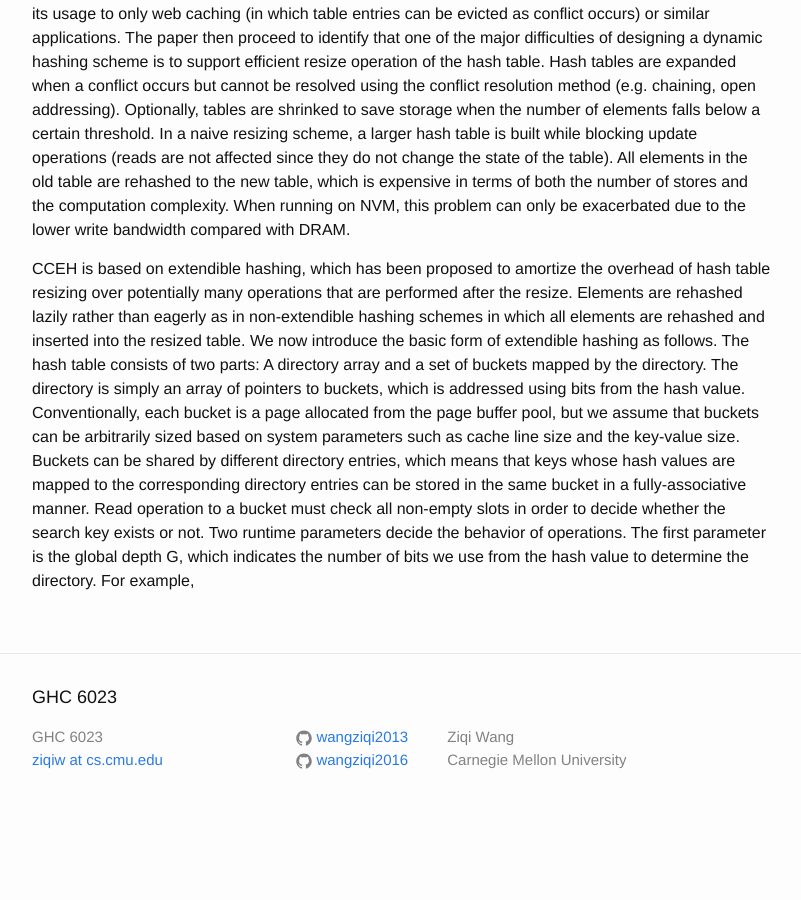
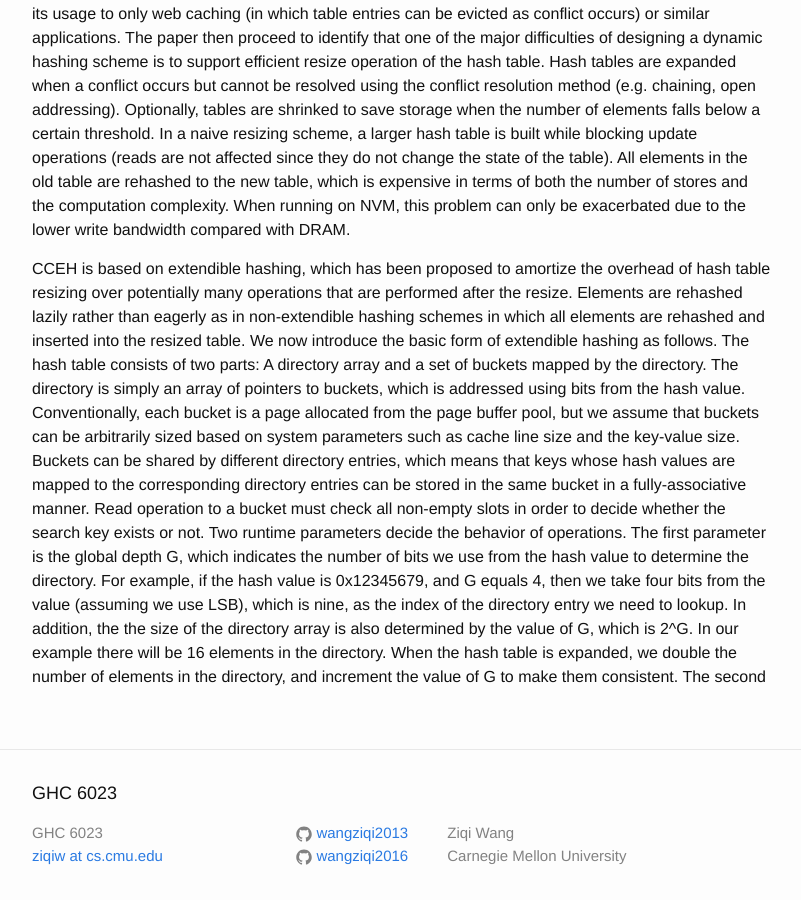
Before and after one commit to wangziqi2013/wangziqi2013.github.io, a Jekyll site: the page built from _posts/2019-12-06-cceh.markdown, in a window 1280 px wide and 900 px high, scrolled down 901 px. Shown: the whole window, without its empty margins (238-1039 px from the left). Built offline with Jekyll 4.4.1, drawn with Linux system fonts in a browser that asks for light colours; before the commit the page ends 1732 px from its top, so only the background shows below that.

Commit message:
Adding G

```diff
--- a/_posts/2019-12-06-cceh.markdown
+++ b/_posts/2019-12-06-cceh.markdown
@@ -51,4 +51,8 @@ entries, which means that keys whose hash values are mapped to the corresponding
 same bucket in a fully-associative manner. Read operation to a bucket must check all non-empty slots in order to decide
 whether the search key exists or not. Two runtime parameters decide the behavior of operations. The first parameter
 is the global depth G, which indicates the number of bits we use from the hash value to determine the directory. For
-example,
+example, if the hash value is 0x12345679, and G equals 4, then we take four bits from the value (assuming we use LSB),
+which is nine, as the index of the directory entry we need to lookup. In addition, the the size of the directory array is
+also determined by the value of G, which is 2^G. In our example there will be 16 elements in the directory. When the
+hash table is expanded, we double the number of elements in the directory, and increment the value of G to make them
+consistent. The second
```
